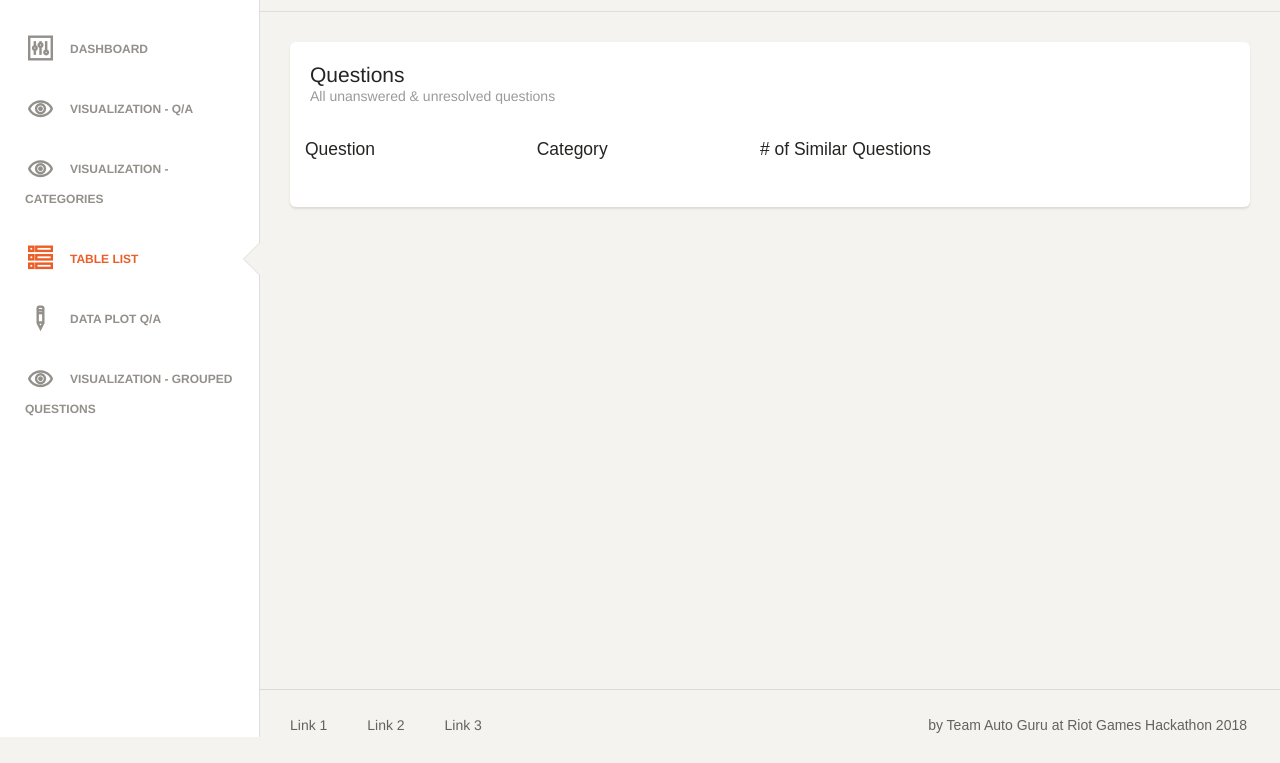
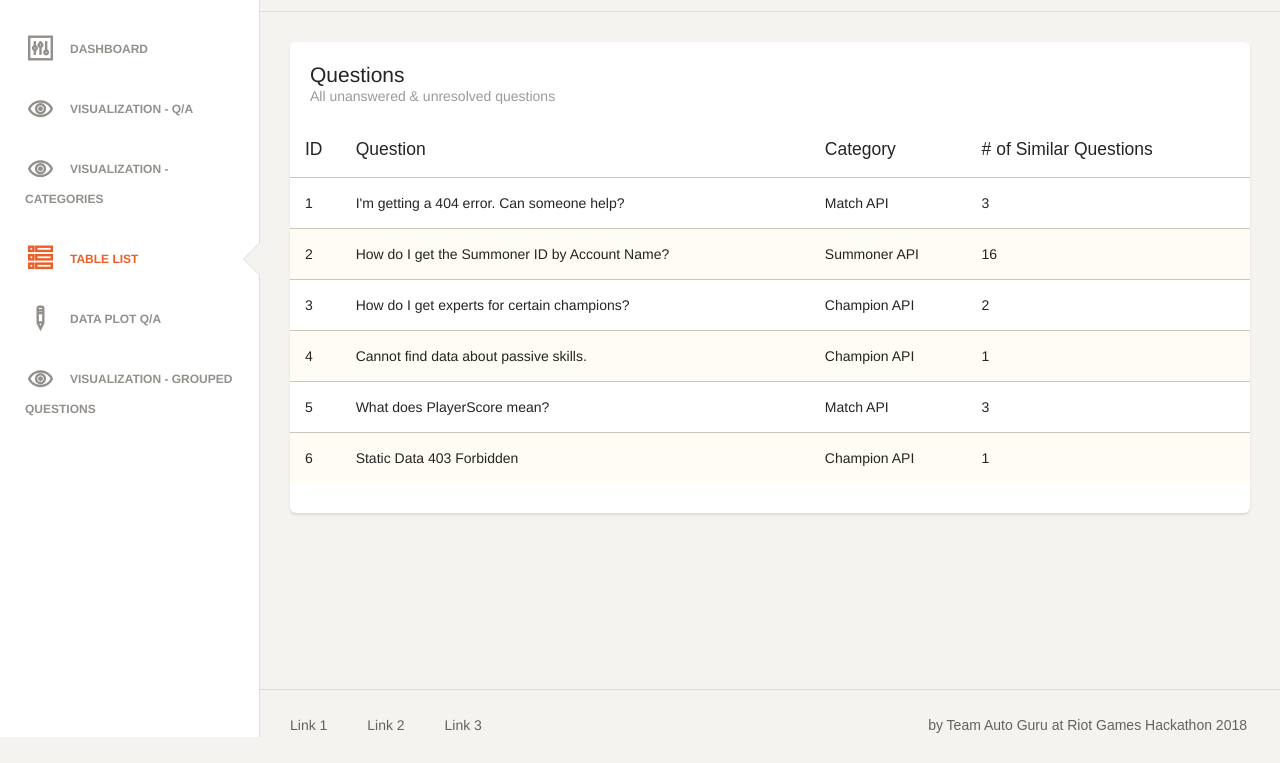
Before and after one commit to robrua/autoguru-hackathon-2018, a plain HTML site: page dashboard/table.html in a window 1280 px wide. Shown: the part 63-826 px from the top of the page. Drawn offline with Linux system fonts and the light colour scheme; some packages are replaced by stand-ins of ours; no server answers; a web font is replaced by a local one.

Commit message:
fix table page

```diff
--- a/dashboard/table.html
+++ b/dashboard/table.html
@@ -148,10 +148,48 @@
                             <div class="content table-responsive table-full-width">
 															<table class="table table-striped">
 																	<thead>
+																			<th>ID</th>
 																		<th>Question</th>
 																		<th>Category</th>
 																		<th># of Similar Questions</th>
 																	</thead>
+																	<tbody>
+																			<tr>
+																				<td>1</td>
+																				<td>I'm getting a 404 error. Can someone help?</td>
+																				<td>Match API</td>
+																				<td>3</td>
+																			</tr>
+																			<tr>
+																				<td>2</td>
+																				<td>How do I get the Summoner ID by Account Name?</td>
+																				<td>Summoner API</td>
+																				<td>16</td>
+																			</tr>
+																			<tr>
+																				<td>3</td>
+																				<td>How do I get experts for certain champions?</td>
+																				<td>Champion API</td>
+																				<td>2</td>
+																			</tr>
+																			<tr>
+																				<td>4</td>
+																				<td>Cannot find data about passive skills.</td>
+																				<td>Champion API</td>
+																				<td>1</td>
+																			</tr>
+																			<tr>
+																				<td>5</td>
+																				<td>What does PlayerScore mean?</td>
+																				<td>Match API</td>
+																				<td>3</td>
+																			</tr>
+																			<tr>
+																				<td>6</td>
+																				<td>Static Data 403 Forbidden</td>
+																				<td>Champion API</td>
+																				<td>1</td>
+																			</tr>
 																	<tbody id="unanswered-tbody">
 																	</tbody>
 															</table>
@@ -286,17 +324,5 @@
 	<!-- Paper Dashboard DEMO methods, don't include it in your project! -->
     <script src="assets/js/demo.js"></script>
 
-    <script>
-    $(document).ready(function() {
-        $.ajax({
-            url: "http://0.0.0.0:41170/autoguru/unanswered"
-        }).then(function(data) {
-            for (const question of JSON.parse(data)) {
-                $('#unanswered-tbody').append("<tr><td>" + question.question + "</td><td>" + question.category + "</td><td>" + question.total_similar + "</td></tr>");
-            }
-        });
-    });
-    </script>
-
 
 </html>
```
Lines whose indentation alone changed are shown as unchanged.
